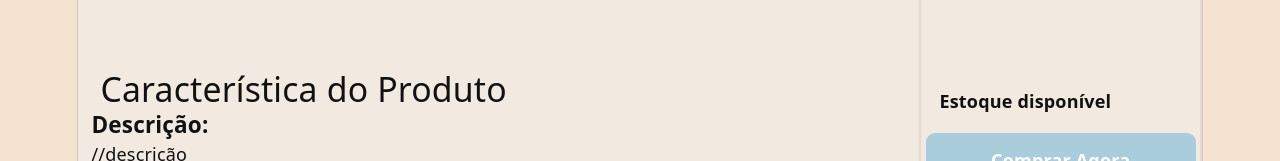
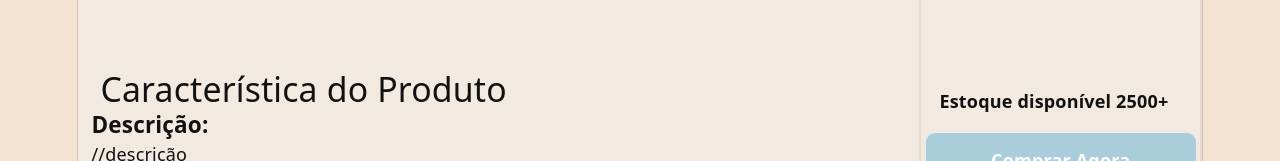
Before and after one commit to AnaClaraVS/trabalhinhoDoAlan, a React (Vite) app: page /product/1 in a window 1280 px wide. Shown: the part 791-952 px from the top of the page. Built offline with nearby package versions, Linux system fonts and the light colour scheme; no server answers; the HTML template or start-up script is replaced by a standard one.

Commit message:
product detail arummado

```diff
--- a/src/pages/ProductDetail.tsx
+++ b/src/pages/ProductDetail.tsx
@@ -33,14 +33,14 @@ const ProductDetail = ({ ...props }) => {
                             <img className='h-15 w-15 md:h-15 border-[#2c5596] border-2 rounded-lg' src='https://img.lojasrenner.com.br/item/927901963/original/12.jpg'></img>
                         </div>
                         <div className='opcTamanho pt-5 pb-12 md:pb-20 pl-3'>
-                        <p className='font-[600]'>Tamanho:</p>
+                            <p className='font-[600]'>Tamanho:</p>
                             <button className="border-[#2c5596] bg-#9db8e3 cursor-pointer focus:bg-[#81a6c6] focus:border-[##6789ab] focus:text-white-700 rounded-lg duration-300 ease-in border-3 focus:text-white w-9 h-9 m-1"> PP </button>
                             <button className="border-[#2c5596] bg-#9db8e3 cursor-pointer focus:bg-[#81a6c6] focus:border-[##6789ab] focus:text-white-700 rounded-lg duration-300 ease-in border-3 focus:text-white w-9 h-9 m-1">  P </button>
                             <button className="border-[#2c5596] bg-#9db8e3 cursor-pointer focus:bg-[#81a6c6] focus:border-[##6789ab]  focus:text-white-700 rounded-lg duration-300 ease-in border-3 focus:text-white w-9 h-9 m-1"> M </button>
                             <button className="border-[#2c5596] bg-#9db8e3 cursor-pointer focus:bg-[#81a6c6]  focus:border-[##6789ab] focus:text-white-700 rounded-lg duration-300 ease-in border-3  focus:text-white w-9 h-9 m-1"> G </button>
                             <button className="border-[#2c5596] bg-#9db8e3 cursor-pointer focus:bg-[#81a6c6] focus:border-[##6789ab] focus:text-white-700 rounded-lg duration-300 ease-in border-3 focus:text-white w-9 h-9 m-1"> GG </button>
                         </div>
-                        <p className="font-[600] p-4">Estoque disponível</p>
+                        <p className="font-[600] p-4">Estoque disponível 2500+</p>
                         <div className='flex flex-col items-center'>
                             <button className='bg-[#aacddc] rounded-lg p-2 cursor-pointer font-[700] hover:bg-[#9bbfcf] text-white duration-300 ease-in w-60 h-12'> Comprar Agora </button><br></br>
                             <button className='bg-[#7b8ab3] rounded-lg p-2 cursor-pointer font-[700] hover:bg-[#6f7ea8] text-white duration-300 ease-in w-60 h-12'> Adicionar ao Carrinho</button>
```
